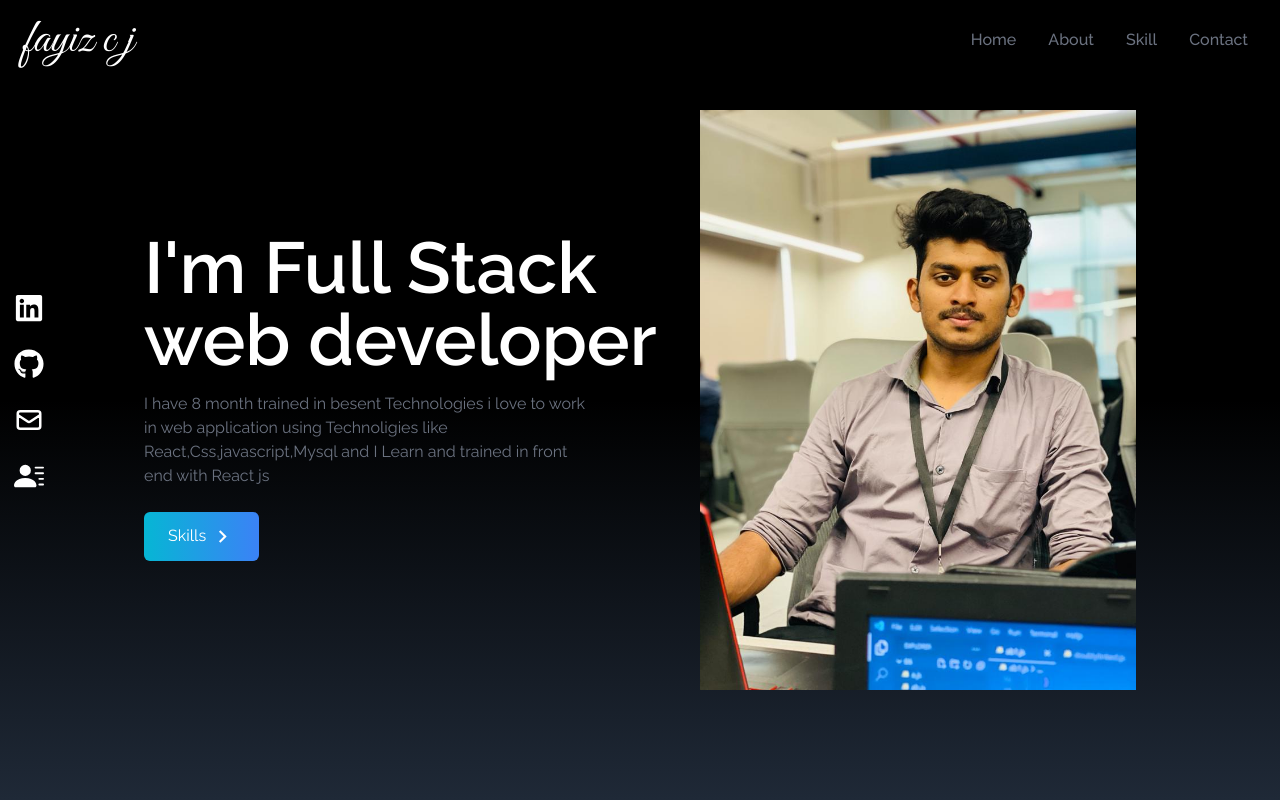
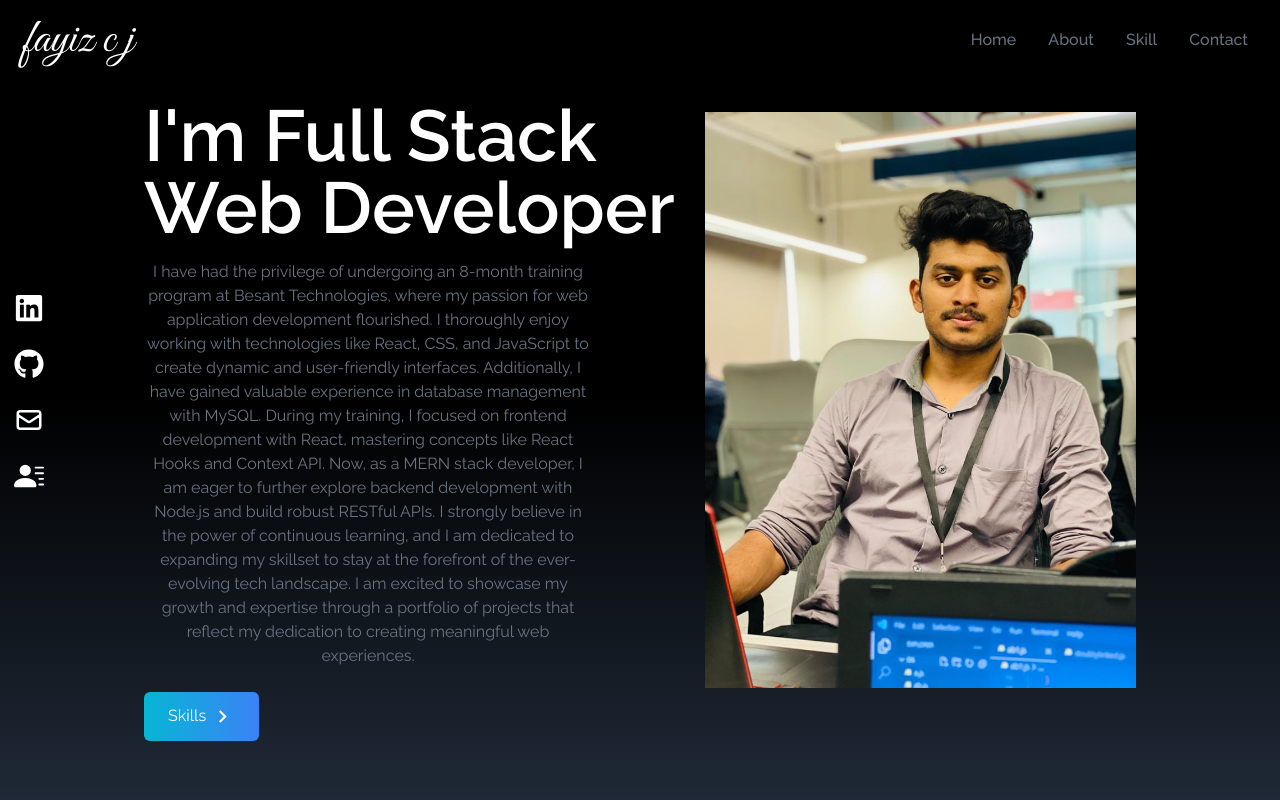
Before and after one commit to fayizIT/one-portfolio, a React (Create React App) app: page / in a window 1280 px wide. Shown: the top 800 px of the page. Built offline with nearby package versions, Linux system fonts and the light colour scheme.

Commit message:
final edit

```diff
--- a/src/Components/Home.jsx
+++ b/src/Components/Home.jsx
@@ -9,18 +9,16 @@ const Home = () => {
     <div name="Home" className='h-screen w-full bg-gradient-to-b from-black via-black to-gray-800 text-white'>
       <div className='max-w-screen-lg mx-auto flex flex-col items-center justify-center h-full px-4 md:flex-row'>
         <div className='flex flex-col justify-center h-full'>
-               <h2 className='text-1xl sm:text-7xl font-bold text-white'>I'm Full Stack web developer</h2>
-               <p className='text-gray-500 py-4 max-w-md'>
-               I have 8 month trained in besent Technologies
-                    i love to work in web application using Technoligies like React,Css,javascript,Mysql
-                    and I Learn and trained in  front end with React js
+          <br /><br />
+          <h2 className='text-1xl sm:text-7xl font-bold text-white'>I'm Full Stack Web Developer</h2>
+          <p className='text-gray-500 py-4 max-w-md text-center'>
+            I have had the privilege of undergoing an 8-month training program at Besant Technologies, where my passion for web application development flourished. I thoroughly enjoy working with technologies like React, CSS, and JavaScript to create dynamic and user-friendly interfaces. Additionally, I have gained valuable experience in database management with MySQL. During my training, I focused on frontend development with React, mastering concepts like React Hooks and Context API. Now, as a MERN stack developer, I am eager to further explore backend development with Node.js and build robust RESTful APIs. I strongly believe in the power of continuous learning, and I am dedicated to expanding my skillset to stay at the forefront of the ever-evolving tech landscape. I am excited to showcase my growth and expertise through a portfolio of projects that reflect my dedication to creating meaningful web experiences.
           </p>
-               <div>
-               <Link  to="Skill"smooth duration={500} className='group text-white w-fit px-6 py-3 my-2 flex item-center rounded-md bg-gradient-to-r from-cyan-500 to-blue-500 to blue-500 cursor-pointer'>
+          <div className='text-center md:text-left'>
+            <Link to="Skill" smooth duration={500} className='group text-white w-fit px-6 py-3 my-2 flex item-center rounded-md bg-gradient-to-r from-cyan-500 to-blue-500 cursor-pointer'>
               Skills
               <span className='hover:rotate-90 duration-300'>
-                        <MdOutlineKeyboardArrowRight size={25}
-                        className='ml-1'/>
+                <MdOutlineKeyboardArrowRight size={25} className='ml-1' />
               </span>
             </Link>
           </div>
@@ -33,4 +31,4 @@ const Home = () => {
   )
 }
 
-export default Home
+export default Home;
```
Lines whose indentation alone changed are shown as unchanged.
